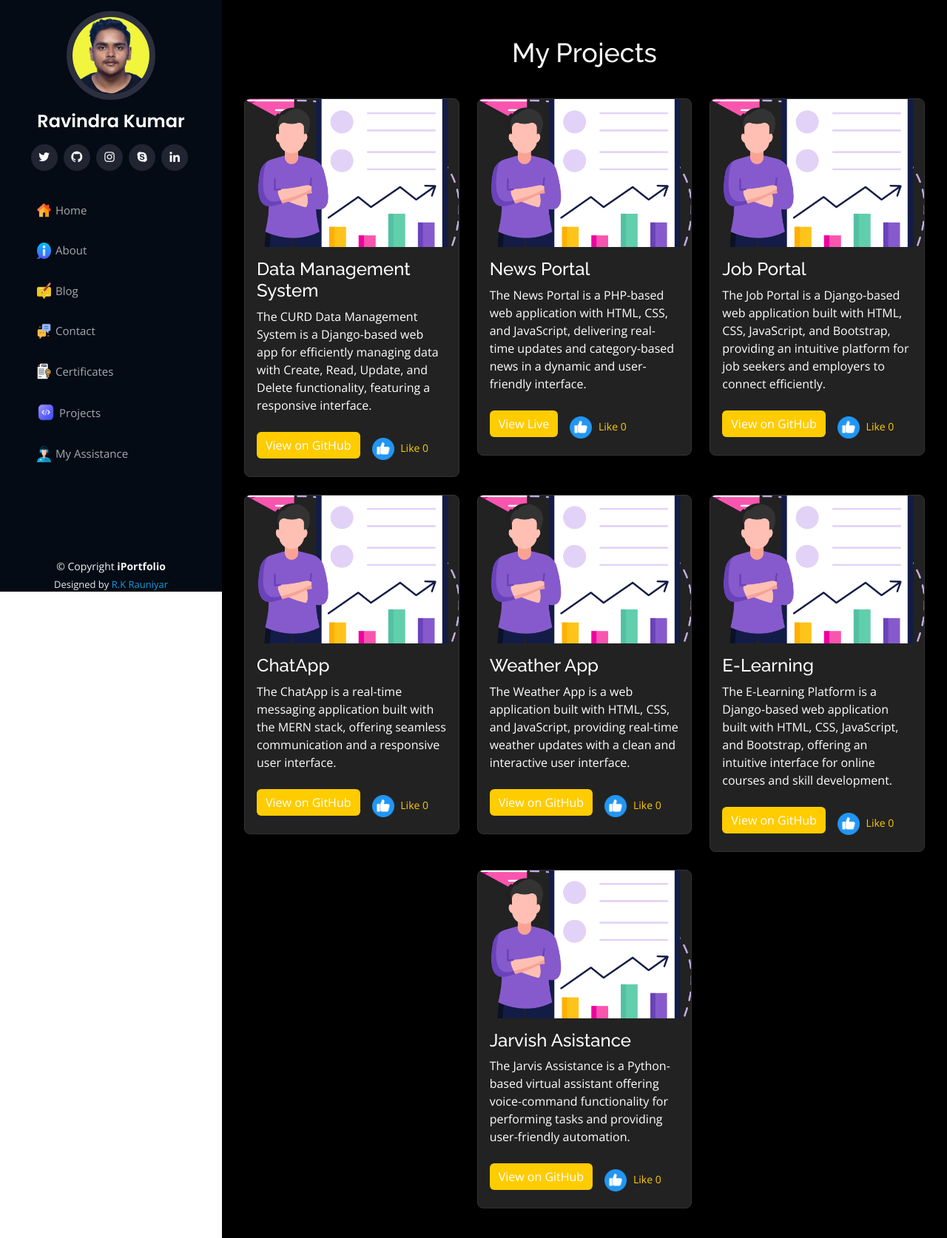
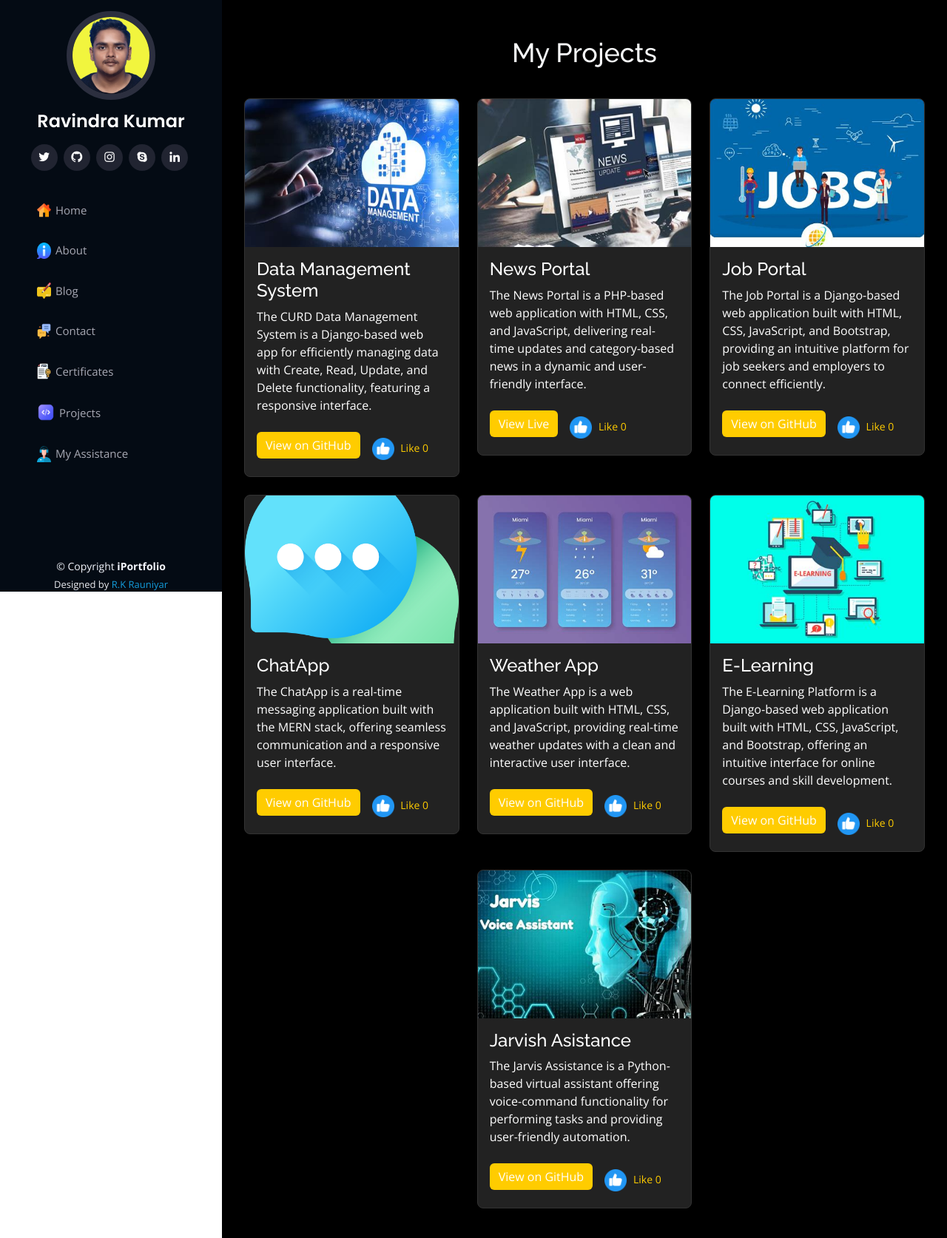
Before and after one commit to Ravindrak0812/Portfolio_Project, a Django app: page /projects in a window 1280 px wide. Shown: the top 1674 px of the page at 74% size. Run offline with Django 4.2, Linux system fonts and the light colour scheme; some libraries are stand-ins or nearby versions.

Commit message:
add images

```diff
--- a/templates/projects.html
+++ b/templates/projects.html
@@ -12,7 +12,7 @@
         <!-- Project 1 -->
         <div class="col-md-4 col-sm-6 mb-4">
           <div class="project-card" style="border: 1px solid #333; border-radius: 8px; overflow: hidden; background-color: #222;">
-            <img src="{% static 'assets/img/projects.png' %}" class="img-fluid" alt="Project 1" style="width: 100%; height: 200px; object-fit: cover;">
+            <img src="{% static 'assets/img/curd.jpg' %}" class="img-fluid" alt="Project 1" style="width: 100%; height: 200px; object-fit: cover;">
             <div class="project-info p-3" style="color: #fff;">
               <h4>Data Management System</h4>
               <p>The CURD Data Management System is a Django-based web app for efficiently managing data with Create, Read, Update, and Delete functionality, featuring a responsive interface.</p>
@@ -30,7 +30,7 @@
         <!-- Project 2 -->
         <div class="col-md-4 col-sm-6 mb-4">
           <div class="project-card" style="border: 1px solid #333; border-radius: 8px; overflow: hidden; background-color: #222;">
-            <img src="{% static 'assets/img/projects.png' %}" class="img-fluid" alt="Project 2" style="width: 100%; height: 200px; object-fit: cover;">
+            <img src="{% static 'assets/img/news.jpg' %}" class="img-fluid" alt="Project 2" style="width: 100%; height: 200px; object-fit: cover;">
             <div class="project-info p-3" style="color: #fff;">
               <h4>News Portal</h4>
               <p>The News Portal is a PHP-based web application with HTML, CSS, and JavaScript, delivering real-time updates and category-based news in a dynamic and user-friendly interface.</p>
@@ -48,7 +48,7 @@
         <!-- Project 3 -->
         <div class="col-md-4 col-sm-6 mb-4">
           <div class="project-card" style="border: 1px solid #333; border-radius: 8px; overflow: hidden; background-color: #222;">
-            <img src="{% static 'assets/img/projects.png' %}" class="img-fluid" alt="Project 3" style="width: 100%; height: 200px; object-fit: cover;">
+            <img src="{% static 'assets/img/jobportal.jpg' %}" class="img-fluid" alt="Project 3" style="width: 100%; height: 200px; object-fit: cover;">
             <div class="project-info p-3" style="color: #fff;">
               <h4>Job Portal</h4>
               <p>The Job Portal is a Django-based web application built with HTML, CSS, JavaScript, and Bootstrap, providing an intuitive platform for job seekers and employers to connect efficiently.</p>
@@ -65,7 +65,7 @@
         <!-- Project 4 -->
         <div class="col-md-4 col-sm-6 mb-4">
           <div class="project-card" style="border: 1px solid #333; border-radius: 8px; overflow: hidden; background-color: #222;">
-            <img src="{% static 'assets/img/projects.png' %}" class="img-fluid" alt="Project 3" style="width: 100%; height: 200px; object-fit: cover;">
+            <img src="{% static 'assets/img/chatapp.png' %}" class="img-fluid" alt="Project 3" style="width: 100%; height: 200px; object-fit: cover;">
             <div class="project-info p-3" style="color: #fff;">
               <h4>ChatApp</h4>
               <p>The ChatApp is a real-time messaging application built with the MERN stack, offering seamless communication and a responsive user interface.</p>
@@ -81,7 +81,7 @@
         </div>
         <div class="col-md-4 col-sm-6 mb-4">
           <div class="project-card" style="border: 1px solid #333; border-radius: 8px; overflow: hidden; background-color: #222;">
-            <img src="{% static 'assets/img/projects.png' %}" class="img-fluid" alt="Project 3" style="width: 100%; height: 200px; object-fit: cover;">
+            <img src="{% static 'assets/img/weather.jpg' %}" class="img-fluid" alt="Project 3" style="width: 100%; height: 200px; object-fit: cover;">
             <div class="project-info p-3" style="color: #fff;">
               <h4>Weather App</h4>
               <p>The Weather App is a web application built with HTML, CSS, and JavaScript, providing real-time weather updates with a clean and interactive user interface.</p>
@@ -97,7 +97,7 @@
         </div>
         <div class="col-md-4 col-sm-6 mb-4">
           <div class="project-card" style="border: 1px solid #333; border-radius: 8px; overflow: hidden; background-color: #222;">
-            <img src="{% static 'assets/img/projects.png' %}" class="img-fluid" alt="Project 3" style="width: 100%; height: 200px; object-fit: cover;">
+            <img src="{% static 'assets/img/elearning.jpg' %}" class="img-fluid" alt="Project 3" style="width: 100%; height: 200px; object-fit: cover;">
             <div class="project-info p-3" style="color: #fff;">
               <h4>E-Learning</h4>
               <p>The E-Learning Platform is a Django-based web application built with HTML, CSS, JavaScript, and Bootstrap, offering an intuitive interface for online courses and skill development.</p>
@@ -114,7 +114,7 @@
 
         <div class="col-md-4 col-sm-6 mb-4">
           <div class="project-card" style="border: 1px solid #333; border-radius: 8px; overflow: hidden; background-color: #222;">
-            <img src="{% static 'assets/img/projects.png' %}" class="img-fluid" alt="Project 3" style="width: 100%; height: 200px; object-fit: cover;">
+            <img src="{% static 'assets/img/jarvish.jpg' %}" class="img-fluid" alt="Project 3" style="width: 100%; height: 200px; object-fit: cover;">
             <div class="project-info p-3" style="color: #fff;">
               <h4>Jarvish Asistance</h4>
               <p>The Jarvis Assistance is a Python-based virtual assistant offering voice-command functionality for performing tasks and providing user-friendly automation.</p>
```
Also changed, not shown: static/assets/img/chatapp.png (added), static/assets/img/curd.jpg (added), static/assets/img/elearning.jpg (added), static/assets/img/jarvish.jpg (added), static/assets/img/jobportal.jpg (added), static/assets/img/news.jpg (added), static/assets/img/weather.jpg (added).
